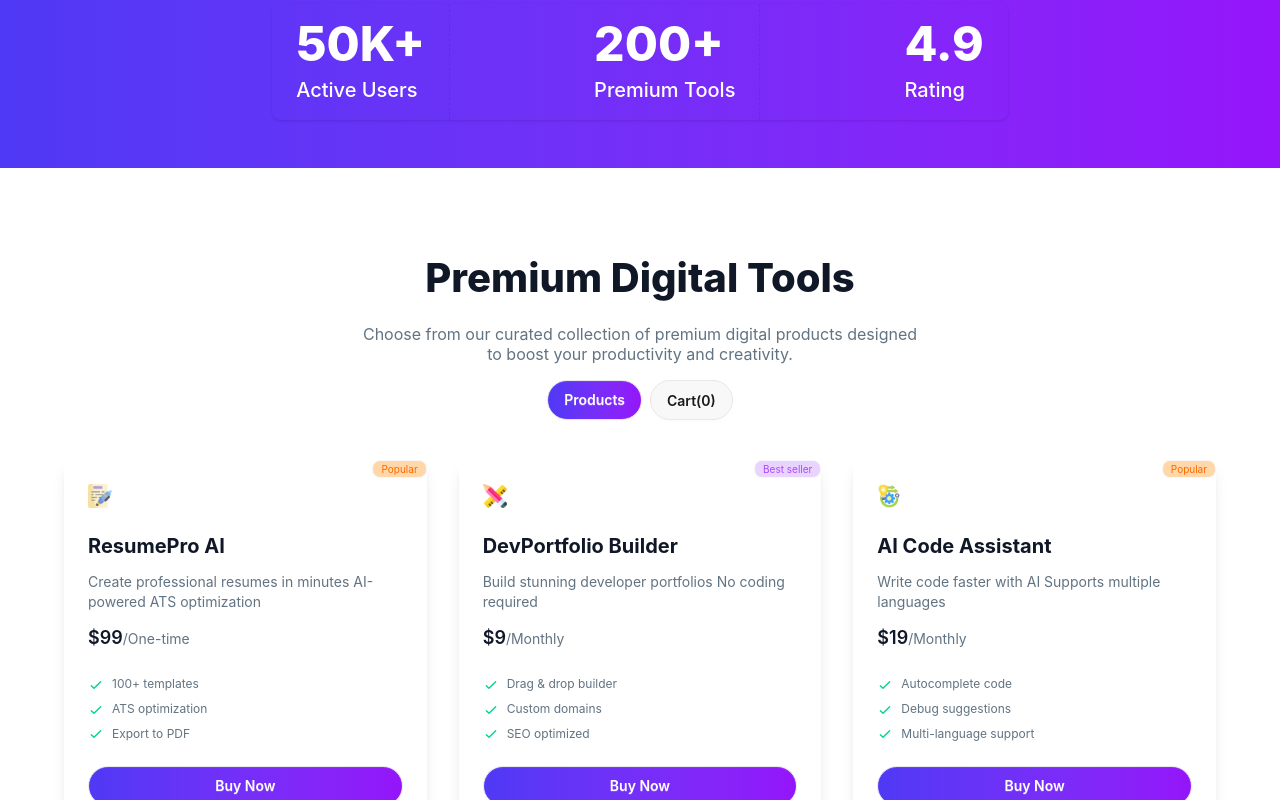
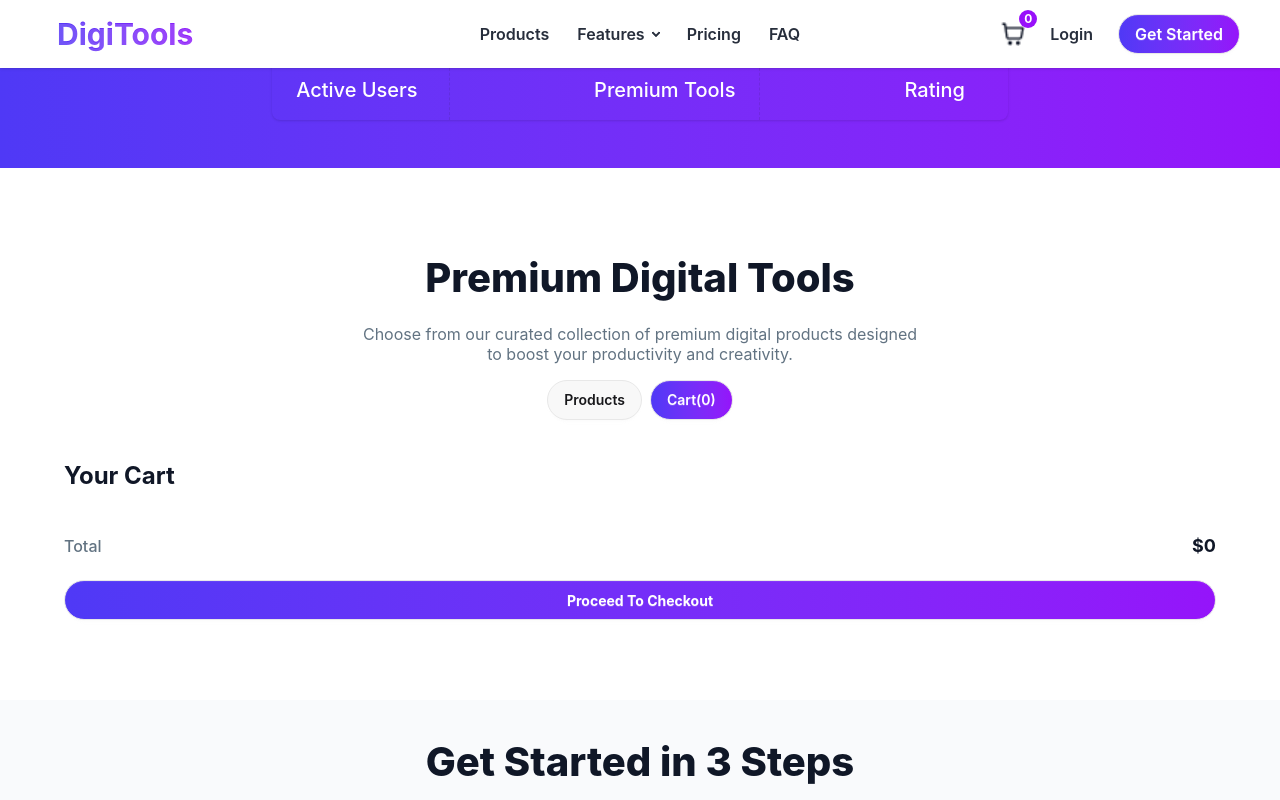
Before and after one commit to ApuKM/Digitools-A06, a React (Vite) app: page / in a window 1280 px wide. Both pictures are taken after a click on the button "Cart(0)". Shown: the part 757-1557 px from the top of the page. Built offline with nearby package versions, Linux system fonts and the light colour scheme.

Commit message:
Implemented cart-section design and functionality

```diff
--- a/src/App.jsx
+++ b/src/App.jsx
@@ -8,6 +8,7 @@ import Footer from "./components/Footer";
 import ToolsContainer from "./components/ai tools/ToolsContainer";
 import GetStarted from "./components/GetStarted";
 import Pricing from "./components/Pricing";
+import CartContainer from "./components/cart/CartContainer";
 
 const fetchAiData = async () => {
   const res = await fetch("/data.json");
@@ -16,9 +17,12 @@ const fetchAiData = async () => {
 
 const App = () => {
   const [dataPromise] = useState(() => fetchAiData());
+  const [cartItems, setCartItems] = useState([]);
+  const [tab, setTab] = useState("models");
+  // console.log(cartItems)
   return (
     <>
-      <Navbar />
+      <Navbar cartItems={cartItems} />
       <section id="main">
         <Banner />
         <Statistics />
@@ -29,8 +33,24 @@ const App = () => {
             </div>
           }
         >
-          <ToolsContainer dataPromise={dataPromise} />
+          {tab === "models" && (
+            <ToolsContainer
+              dataPromise={dataPromise}
+              cartItems={cartItems}
+              setCartItems={setCartItems}
+              tab={tab}
+              setTab={setTab}
+            />
+          )}
         </Suspense>
+        {tab === "cart" && (
+          <CartContainer
+            cartItems={cartItems}
+            setCartItems={setCartItems}
+            tab={tab}
+            setTab={setTab}
+          />
+        )}
         <GetStarted />
         <Pricing />
         <TransformWorkflow />
--- a/src/components/Navbar.jsx
+++ b/src/components/Navbar.jsx
@@ -1,10 +1,10 @@
 import React from "react";
 import cartIcon from "/products/shopping-cart.png";
 
-const Navbar = () => {
+const Navbar = ({ cartItems }) => {
   return (
-    <div className="w-[90%] max-w-7xl mx-auto">
-      <div className="navbar bg-base-100 shadow-sm">
+    <div className="sticky top-0 z-50">
+      <div className="navbar bg-base-100 shadow-sm px-10 ">
         <div className="navbar-start">
           <div className="dropdown">
             <div tabIndex={0} role="button" className="btn btn-ghost lg:hidden">
@@ -77,8 +77,14 @@ const Navbar = () => {
             </li>
           </ul>
         </div>
-        <div className="navbar-end ">
-          <img src={cartIcon} alt="CartIcon" className="w-5 h-5"/>
+        <div className="navbar-end gap-2">
+          <div className="relative cursor-pointer">
+            <img src={cartIcon} alt="CartIcon" className="w-6 h-6" />
+
+            <span className="absolute -top-3 -right-3 bg-purple-600 text-white text-xs font-bold rounded-full min-w-4.5 h-4.5 flex items-center justify-center px-1">
+              {cartItems.length}
+            </span>
+          </div>
           <a className="btn btn-ghost text-base font-semibold text-[#101727]/90 hidden md:flex items-center">
             Login
           </a>
--- /dev/null
+++ b/src/components/TabSection.jsx
@@ -0,0 +1,34 @@
+import React from "react";
+
+const TabSection = ({tab, setTab, cartItems}) => {
+  return (
+    <div>
+      <div className="space-y-4">
+        <h1 className="text-[#101727] text-[40px] font-extrabold text-center">
+          Premium Digital Tools
+        </h1>
+        <p className="text-[#627382] leading-5 text-center">
+          Choose from our curated collection of premium digital products
+          designed <br />
+          to boost your productivity and creativity.
+        </p>
+        <div className=" flex items-center justify-center gap-2">
+          <button
+            className={`btn ${tab === "models" ? "bg-linear-to-r from-[#4F39F6] to-[#9514FA]  text-white" : ""}  rounded-full font-semibold text-sm`}
+            onClick={() => setTab("models")}
+          >
+            Products
+          </button>
+          <button
+            className={`btn ${tab === "cart" ? "bg-linear-to-r from-[#4F39F6] to-[#9514FA]  text-white" : ""}  rounded-full font-semibold text-sm`}
+            onClick={() => setTab("cart")}
+          >
+            Cart({cartItems.length})
+          </button>
+        </div>
+      </div>
+    </div>
+  );
+};
+
+export default TabSection;
--- a/src/components/ai tools/ToolCard.jsx
+++ b/src/components/ai tools/ToolCard.jsx
@@ -1,8 +1,13 @@
-import React from "react";
+import React, { useState } from "react";
 
-const ToolCard = ({ data }) => {
+const ToolCard = ({ data, cartItems, setCartItems }) => {
+  const [buyAction, setBuyAction] = useState(false);
   const { name, description, price, period, tag, tagType, features, icon } =
     data;
+    const handleCartItem = (data) => {
+      setCartItems([...cartItems, data])
+      setBuyAction(true)
+    }
   return (
     <div className="hover:-translate-y-1  transition-all duration-200">
       <div className="card bg-base-100 shadow-lg rounded-md">
@@ -47,8 +52,9 @@ const ToolCard = ({ data }) => {
             </ul>
           </div>
           <div className="">
-            <button className="btn bg-linear-to-r from-[#4F39F6] to-[#9514FA] text-sm text-white rounded-full font-semibold w-full">
-              Buy Now
+            <button className="btn bg-linear-to-r from-[#4F39F6] to-[#9514FA] text-sm text-white rounded-full font-semibold w-full"
+            onClick={() =>handleCartItem(data)}>
+              {buyAction ? "Added To Cart" : "Buy Now"}
             </button>
           </div>
         </div>
--- a/src/components/ai tools/ToolsContainer.jsx
+++ b/src/components/ai tools/ToolsContainer.jsx
@@ -1,27 +1,26 @@
 import React, { use } from "react";
 import ToolCard from "./ToolCard";
+import TabSection from "../TabSection";
 
-const ToolsContainer = ({ dataPromise }) => {
+const ToolsContainer = ({
+  dataPromise,
+  cartItems,
+  setCartItems,
+  tab,
+  setTab,
+}) => {
   const allData = use(dataPromise);
   return (
     <div className="mt-14 md:mt-20 w-[90%] max-w-7xl mx-auto">
-      <div className="space-y-4">
-        <h1 className="text-[#101727] text-[40px] font-extrabold text-center">
-          Premium Digital Tools
-        </h1>
-        <p className="text-[#627382] leading-5 text-center">
-          Choose from our curated collection of premium digital products
-          designed <br />
-          to boost your productivity and creativity.
-        </p>
-        <div className=" flex items-center justify-center gap-2">
-          <button className="btn bg-linear-to-r from-[#4F39F6] to-[#9514FA] text-sm text-white rounded-full font-semibold">Products</button>
-          <button className="btn rounded-full">Cart(0)</button>
-        </div>
-      </div>
+      <TabSection tab={tab} setTab={setTab} cartItems={cartItems} />
       <div className="grid grid-cols-1 md:grid-cols-3 gap-8 mt-10">
         {allData.map((data) => (
-          <ToolCard data={data} key={data.id} />
+          <ToolCard
+            data={data}
+            key={data.id}
+            cartItems={cartItems}
+            setCartItems={setCartItems}
+          />
         ))}
       </div>
     </div>
--- /dev/null
+++ b/src/components/cart/CartContainer.jsx
@@ -0,0 +1,29 @@
+import React from "react";
+import TabSection from "../TabSection";
+import CartItem from "./CartItem";
+
+const CartContainer = ({ cartItems, setCartItems, tab, setTab }) => {
+  const total = cartItems.reduce((sum, item) => sum + item.price, 0);
+  return (
+    <div className="mt-14 md:mt-20 w-[90%] max-w-7xl mx-auto ">
+      <div className="flex flex-col gap-10">
+        <TabSection tab={tab} setTab={setTab} cartItems={cartItems} />
+        <div className="space-y-5">
+          <h1 className="text-2xl text-[#101727] font-bold">Your Cart</h1>
+          {cartItems.map((cartItem) => (
+            <CartItem key={cartItem.id} cartItem={cartItem} />
+          ))}
+          <div className="flex items-center justify-between mt-10">
+            <h4 className="text-base text-[#627382] font-medium">Total</h4>
+            <span className="text-lg font-bold text-[#101727]">${total}</span>
+          </div>
+          <button className="btn font-bold bg-linear-to-r from-[#4F39F6] to-[#9514FA]  w-full text-white rounded-full">
+            Proceed To Checkout
+          </button>
+        </div>
+      </div>
+    </div>
+  );
+};
+
+export default CartContainer;
--- /dev/null
+++ b/src/components/cart/CartItem.jsx
@@ -0,0 +1,24 @@
+import React from "react";
+
+const CartItem = ({ cartItem }) => {
+  return (
+    <div>
+      <div className="flex items-center justify-between border border-info/10 rounded-lg p-4 shadow-lg">
+        <div className="flex gap-8 items-center">
+          <img
+            src={cartItem.icon}
+            alt=""
+            className="w-8 h-8 object-contain object-center rounded-md"
+          />
+          <div>
+            <h3 className="text-lg font-semibold text-[#101727]">{cartItem.name}</h3>
+            <p className="text-base text-[#627382] font-medium">${cartItem.price}</p>
+          </div>
+        </div>
+        <button className="btn btn-ghost text-red-500">Remove</button>
+      </div>
+    </div>
+  );
+};
+
+export default CartItem;
```
